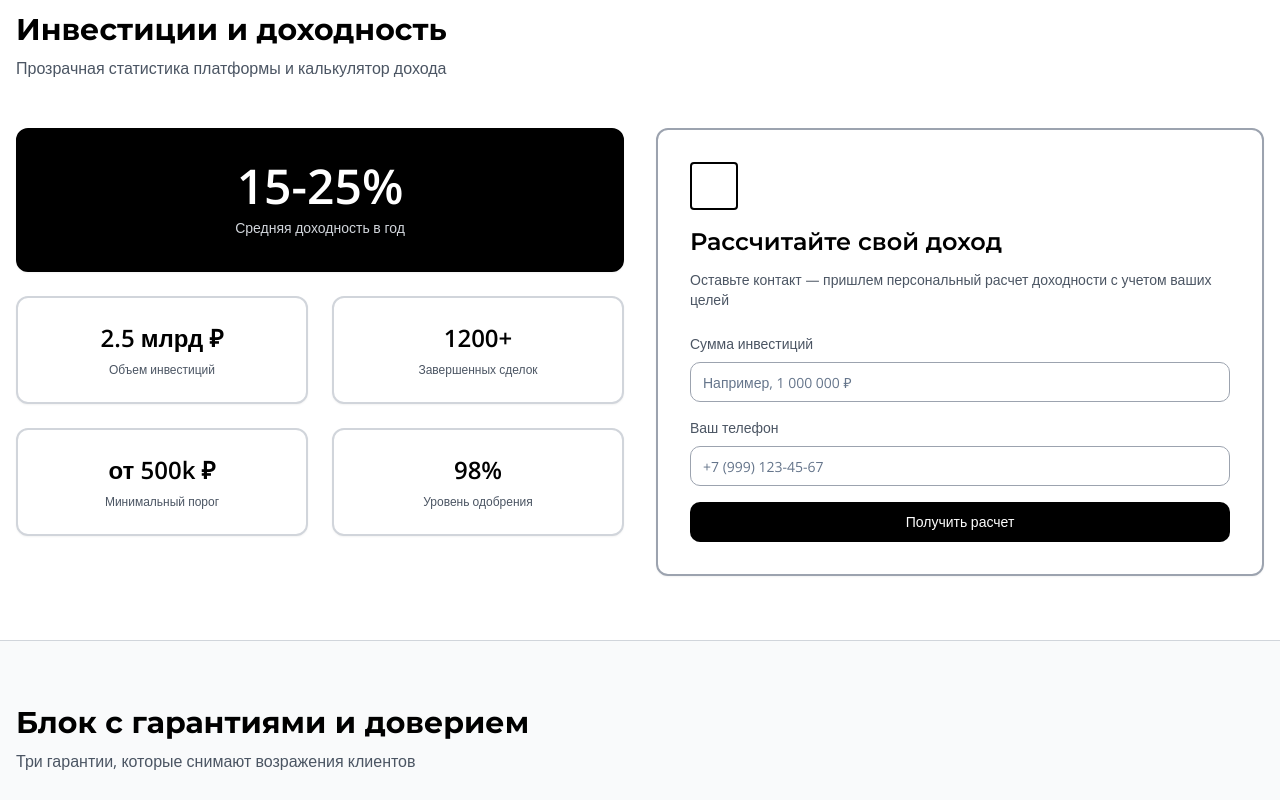
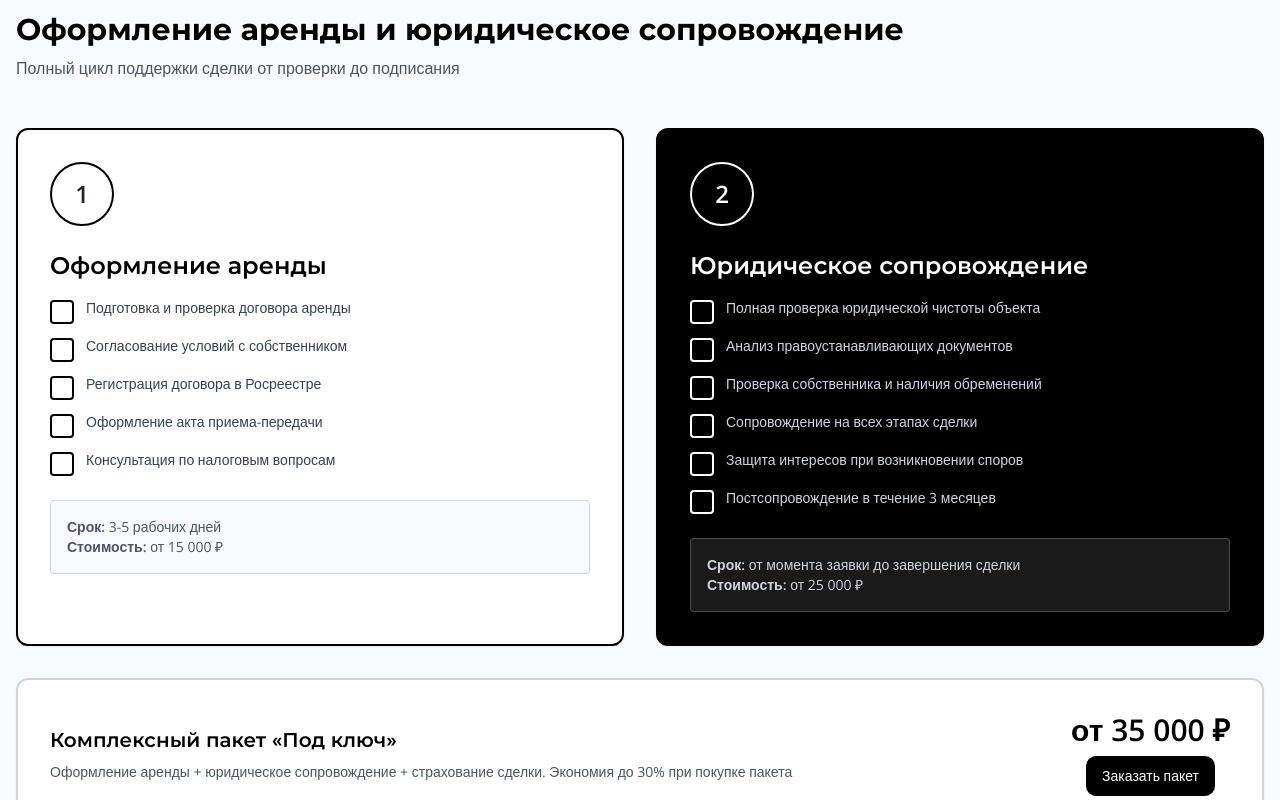
Before and after one commit to pr-poehali-dev/housing-landing-development, a React (Vite) app: page / in a window 1280 px wide. Shown: the part 2000-2800 px from the top of the page. Built offline with nearby package versions, Linux system fonts and the light colour scheme.

Commit message:
feat: добавлена секция по аренде и юридическому сопровождению

```diff
--- a/src/pages/Index.tsx
+++ b/src/pages/Index.tsx
@@ -142,6 +142,83 @@ const Index = () => {
               ))}
             </div>
           </div>
+        </div>
+      </section>
+
+      <section className="py-16 border-b border-gray-300 bg-gray-50">
+        <div className="container mx-auto px-4">
+          <div className="mb-12">
+            <h2 className="text-3xl font-bold mb-2 text-black">Оформление аренды и юридическое сопровождение</h2>
+            <p className="text-gray-600">Полный цикл поддержки сделки от проверки до подписания</p>
+          </div>
+
+          <div className="grid md:grid-cols-2 gap-8">
+            <Card className="border-2 border-black bg-white">
+              <CardContent className="p-8">
+                <div className="w-16 h-16 border-2 border-black rounded-full flex items-center justify-center text-2xl font-bold mb-6">1</div>
+                <h3 className="text-2xl font-semibold mb-4 text-black">Оформление аренды</h3>
+                <ul className="space-y-3 mb-6">
+                  {[
+                    'Подготовка и проверка договора аренды',
+                    'Согласование условий с собственником',
+                    'Регистрация договора в Росреестре',
+                    'Оформление акта приема-передачи',
+                    'Консультация по налоговым вопросам'
+                  ].map((item, i) => (
+                    <li key={i} className="flex items-start gap-3">
+                      <div className="w-6 h-6 border-2 border-black rounded flex-shrink-0 mt-0.5"></div>
+                      <span className="text-gray-700 text-sm">{item}</span>
+                    </li>
+                  ))}
+                </ul>
+                <p className="text-sm text-gray-600 bg-gray-50 p-4 rounded border border-gray-300">
+                  <strong>Срок:</strong> 3-5 рабочих дней<br/>
+                  <strong>Стоимость:</strong> от 15 000 ₽
+                </p>
+              </CardContent>
+            </Card>
+
+            <Card className="border-2 border-black bg-black text-white">
+              <CardContent className="p-8">
+                <div className="w-16 h-16 border-2 border-white rounded-full flex items-center justify-center text-2xl font-bold mb-6">2</div>
+                <h3 className="text-2xl font-semibold mb-4">Юридическое сопровождение</h3>
+                <ul className="space-y-3 mb-6">
+                  {[
+                    'Полная проверка юридической чистоты объекта',
+                    'Анализ правоустанавливающих документов',
+                    'Проверка собственника и наличия обременений',
+                    'Сопровождение на всех этапах сделки',
+                    'Защита интересов при возникновении споров',
+                    'Постсопровождение в течение 3 месяцев'
+                  ].map((item, i) => (
+                    <li key={i} className="flex items-start gap-3">
+                      <div className="w-6 h-6 border-2 border-white rounded flex-shrink-0 mt-0.5"></div>
+                      <span className="text-gray-300 text-sm">{item}</span>
+                    </li>
+                  ))}
+                </ul>
+                <p className="text-sm text-gray-300 bg-white/10 p-4 rounded border border-white/20">
+                  <strong>Срок:</strong> от момента заявки до завершения сделки<br/>
+                  <strong>Стоимость:</strong> от 25 000 ₽
+                </p>
+              </CardContent>
+            </Card>
+          </div>
+
+          <Card className="border-2 border-gray-300 bg-white mt-8">
+            <CardContent className="p-8">
+              <div className="flex flex-col md:flex-row items-center gap-6">
+                <div className="flex-grow">
+                  <h3 className="text-xl font-semibold mb-2 text-black">Комплексный пакет «Под ключ»</h3>
+                  <p className="text-gray-600 text-sm">Оформление аренды + юридическое сопровождение + страхование сделки. Экономия до 30% при покупке пакета</p>
+                </div>
+                <div className="flex-shrink-0 text-center">
+                  <div className="text-3xl font-bold text-black mb-2">от 35 000 ₽</div>
+                  <Button className="bg-black text-white hover:bg-gray-800">Заказать пакет</Button>
+                </div>
+              </div>
+            </CardContent>
+          </Card>
         </div>
       </section>
 
```
